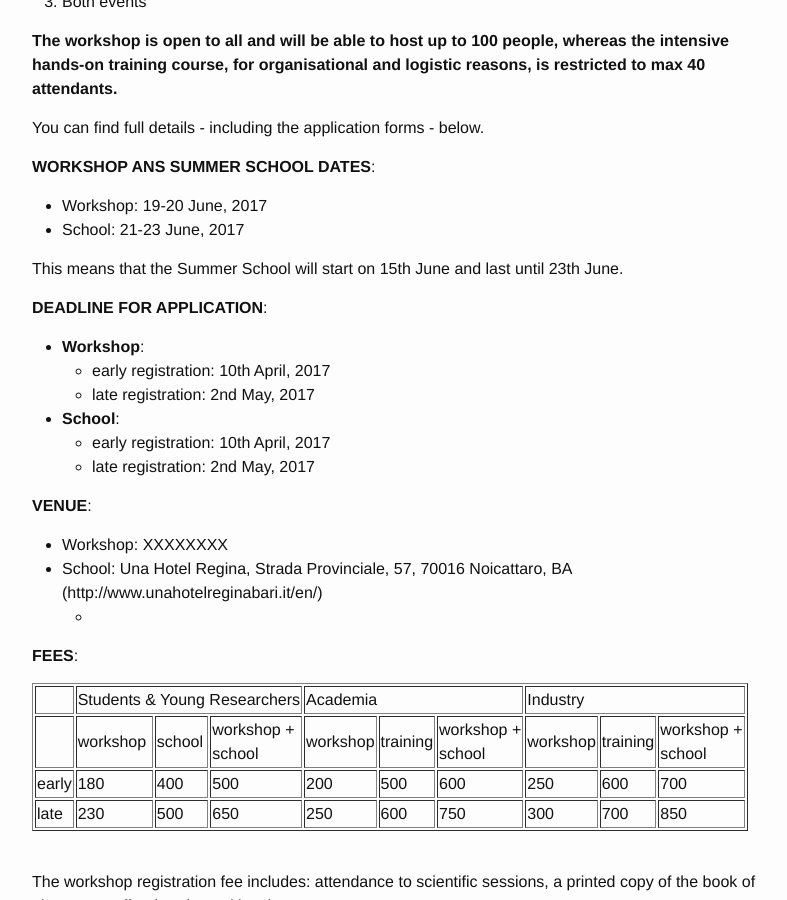
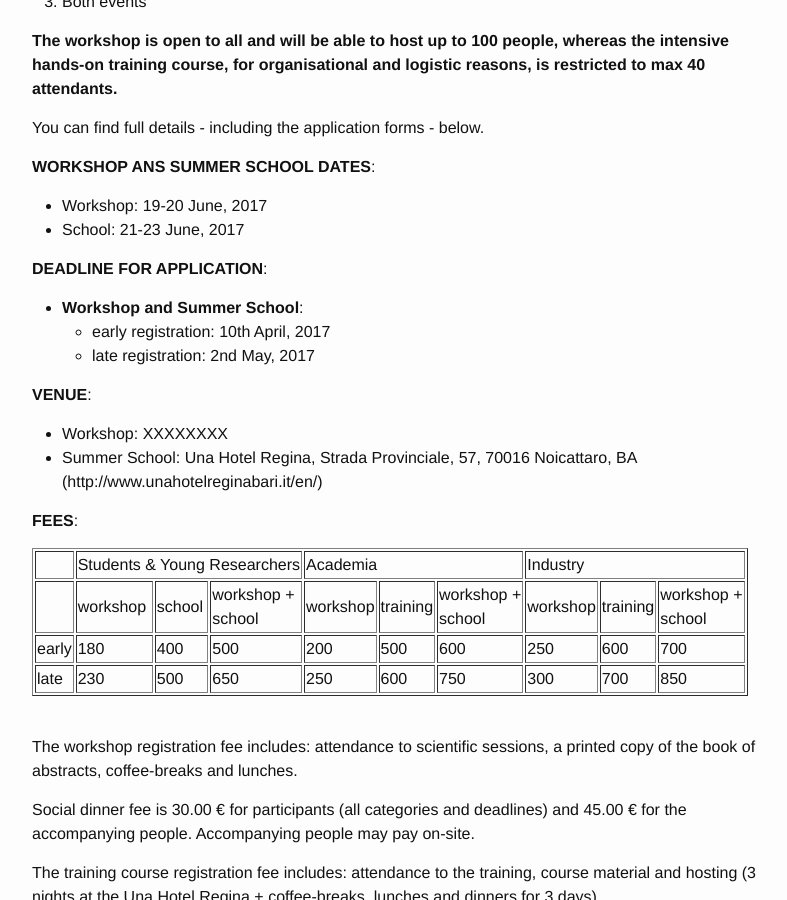
Before and after one commit to ELIXIR-IIB-training/website, a Jekyll site: the page built from _posts/2017-06-19-metagenomics-workshop-and-school-bari.md, in a window 1280 px wide and 900 px high, scrolled down 727 px. Shown: the whole window, without its empty margins (238-1025 px from the left). Built offline with Jekyll 4.4.1, drawn with Linux system fonts in a browser that asks for light colours.

Commit message:
minor fixings

```diff
--- a/_posts/2017-06-19-metagenomics-workshop-and-school-bari.md
+++ b/_posts/2017-06-19-metagenomics-workshop-and-school-bari.md
@@ -38,22 +38,17 @@ You can find full details - including the application forms - below.
  - Workshop: 19-20 June, 2017
  - School: 21-23 June, 2017
 
- This means that the Summer School will start on 15th June and last until 23th June.
 
 **DEADLINE FOR APPLICATION**:
 
-- **Workshop**:
-  - early registration: 10th April, 2017
-  - late registration: 2nd May, 2017
-- **School**:
+- **Workshop and Summer School**:
   - early registration: 10th April, 2017
   - late registration: 2nd May, 2017
 
 **VENUE**:
 
 - Workshop: XXXXXXXX
-- School: Una Hotel Regina, Strada Provinciale, 57, 70016 Noicattaro, BA (http://www.unahotelreginabari.it/en/)
-  -
+- Summer School: Una Hotel Regina, Strada Provinciale, 57, 70016 Noicattaro, BA (http://www.unahotelreginabari.it/en/)
 
 **FEES**:
 
```
